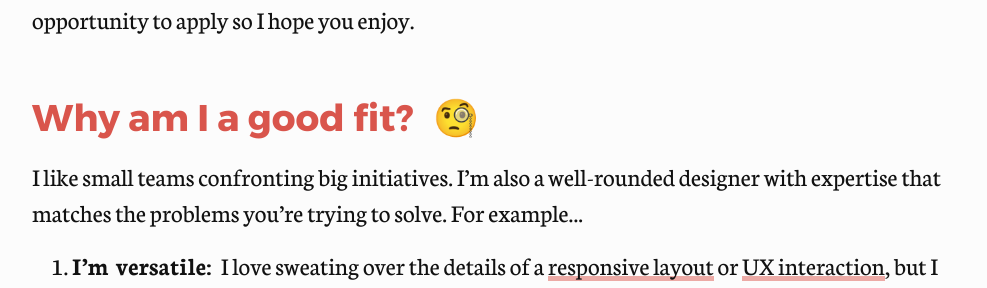
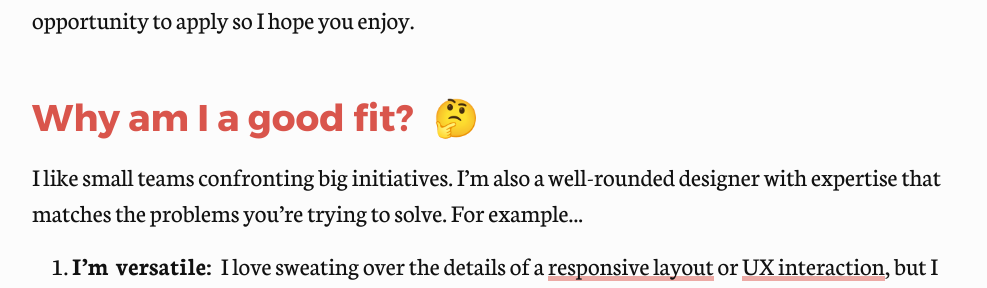
Before and after one commit to edelstone/my-website, a Jekyll site: the page built from codepen.html, in a window 1280 px wide and 900 px high, scrolled down 577 px. Shown: the part 165-453 px from the top of the window, without its empty margins (144-1131 px from the left). Built offline with Jekyll 4.4.1, drawn with Linux system fonts in a browser that asks for light colours.

Commit message:
switches to a better supported emoji

```diff
--- a/codepen.html
+++ b/codepen.html
@@ -37,7 +37,7 @@ button-next-link: /portfolio
 		</div>
 
 		<div class="reasons-im-a-fit">
-			<h2>Why am I a good fit? <span class="emoji">🧐</span></h2>
+			<h2>Why am I a good fit? <span class="emoji">🤔</span></h2>
 			<p>I like small teams confronting big initiatives. I’m also a well-rounded designer with expertise that matches the problems you’re trying to solve. For example...</p>
 			<ol>
 				<li><span class="inline-header">I’m versatile:</span> I love sweating over the details of a <a href="/portfolio/texas-state-homepage#mockups">responsive layout</a> or <a href="https://invis.io/PNC0MQOE5">UX interaction</a>, but I also have deep experience <a href="/portfolio/gato-cms#focus-groups">leading customer focus groups</a> and turning those insights into actionable reports and well-recieved outcomes.</li>
```
